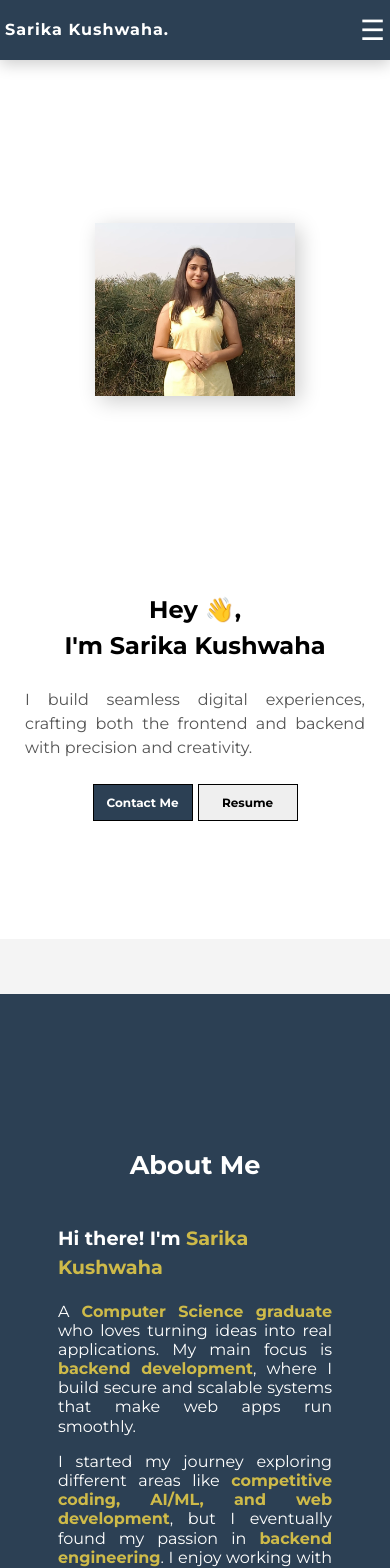
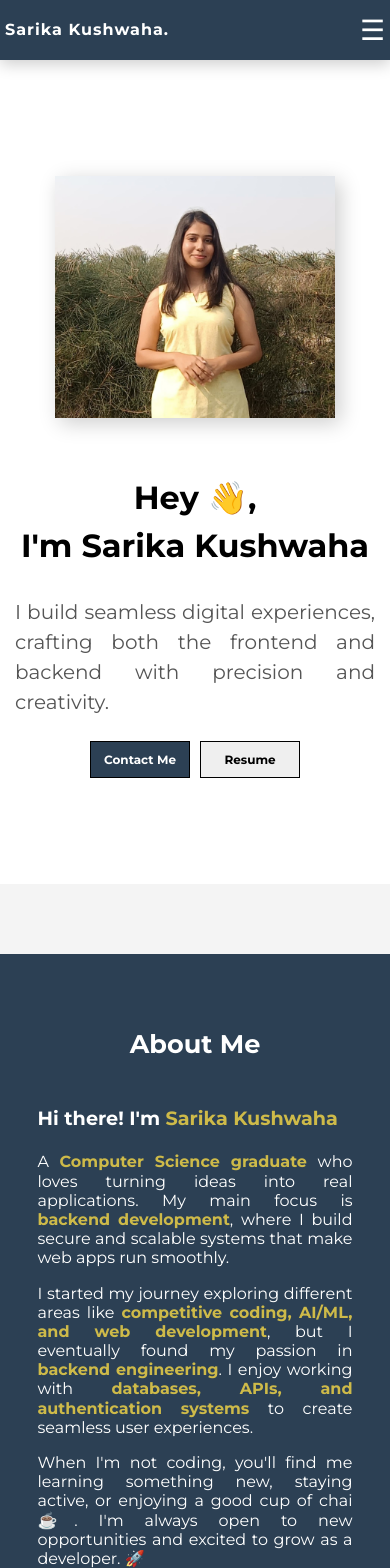
Before and after one commit to humsarika/humsarika-portfolio, a React (Vite) app: page / in a window 390 px wide. Shown: the top 1568 px of the page. Built offline with nearby package versions, Linux system fonts and the light colour scheme.

Commit message:
fixed margin and padding in about and hero section, reduced size of project card

```diff
--- a/src/index.css
+++ b/src/index.css
@@ -31,6 +31,15 @@ body{
    padding: 90px  0 0 0;
    min-height: 100vh;
  }
+ /* 1024 */
+ @media screen and (max-width: 1030px) {
+  .section-title-light,
+  .section-title-dark {
+    font-size: 2.5rem;       /* Smaller titles on medium screens */
+    margin-bottom: 0;     /* Less gap below title */
+  }
+
+ }
 
  @media (max-width: 768px) {
   .section-title-light,
--- a/src/styles/about.css
+++ b/src/styles/about.css
@@ -27,26 +27,26 @@
   font-weight: bold;
 }
 /* For screens around 1024px (small laptops / tablets landscape) */
-@media screen and (max-width: 1024px) {
+@media screen and (max-width: 1030px) {
   .about {
-    margin-top: 55px;
-    flex-direction: column-reverse;
-    padding: 2rem 3rem;
-    height: auto;
+    margin-top: 70px;
+    /* flex-direction: column-reverse; */
+    /* padding: 2rem 3rem; */
+    /* height: auto; */
     text-align: center;
   }
 
   .about-content {
-    max-width: 100%;
+    max-width: 90%;
   }
 
   .about-intro {
-    font-size: 2.5rem;
+    font-size: 2rem;
     margin-top: 40px;
   }
 
   .about p {
-    font-size: 1.1rem;
+    font-size: 1rem;
   }
   .about-content {
     padding: 0 1rem;
--- a/src/styles/hero.css
+++ b/src/styles/hero.css
@@ -72,12 +72,12 @@
     object-fit: contain; /* Ensures no cropping */
   }
 
-@media screen and (max-width: 1024px) {
+@media screen and (max-width: 1030px) {
   .hero {
-    margin-top: 55px;
+    margin-top: 90px;
     flex-direction: column-reverse;
     padding: 2rem 3rem;
-    height: auto;
+    /* height: auto; */
     text-align: center;
   }
 
@@ -116,6 +116,7 @@
   /* Tablets */
 @media screen and (max-width: 992px) {
   .hero {
+    margin-top: 20px;
     flex-direction: column-reverse;
     padding: 1rem 2rem;
     height: auto;
@@ -150,7 +151,9 @@
 /* Mobile */
 @media screen and (max-width: 576px) {
   .hero {
-    padding: 10px;
+    padding: 0;
+    justify-content: space-evenly;
+    height: 100vh;
   }
   .hero-content {
     padding: 0;
@@ -158,20 +161,21 @@
   }
 
   .hero-content h1 {
-    font-size: 1.5rem;
+    margin-top: 10px;
+    font-size: 2rem;
     text-align: center;
   }
 
   .hero-content p {
-    font-size: 16px;
+    font-size: 20px;
   }
 
   .hero-buttons {
     display: flex;
     flex-direction: row;
     justify-content: center;
-    font-size: 16px;
-    gap: 5px;
+    font-size: 20px;
+    gap: 10px;
   }
   .hero-buttons button {
     width: 100px;
@@ -183,14 +187,15 @@
     top: 50px;
   }
   .hero-image-container img {
-    width: 200px;
+    width: 280px;
   }
 }
-
-@media screen and (max-width: 360px) {
+/*
+@media screen and (max-width: 420px) {
   .hero {
     padding: 10px;
-    justify-content: space-evenly ;
+    justify-content: center;
+    height: auto;
   }
   .hero-content {
     padding: 0;
@@ -205,4 +210,9 @@
 
   .hero-content p {
     font-size: 16px;
-  }}
+  }
+
+  .hero-image-container{
+    top: 20px;
+  }
+} */
--- a/src/styles/navbar.css
+++ b/src/styles/navbar.css
@@ -1,8 +1,8 @@
 /* Navbar Container */
 .navbar-container {
   position: fixed;
-  top: 20px;
-  left: 0;
+  top: 10px;
+  /* left: 0; */
   width: 100%;
   display: flex;
   justify-content: center;
@@ -16,7 +16,7 @@
   background: #2c4054;
   backdrop-filter: blur(10px); /* Glass effect */
   padding: 12px 24px;
-  width: 100%;
+  width: 90%;
   max-width: 1100px;
   height: 65px;
   border-radius: 50px;
--- a/src/styles/project.css
+++ b/src/styles/project.css
@@ -10,6 +10,8 @@
     grid-template-columns: repeat(4, 1fr);
     gap: 3rem;
     margin-top: 1.5rem;
+    justify-items: center;
+    align-items: center;
   }
 
   .project-card {
@@ -18,6 +20,8 @@
     box-shadow: 2px 4px 12px rgba(0, 0, 0, 0.1);
     overflow: hidden;
     transition: transform 0.3s ease;
+    width: 300px;
+    height: 350px;
   }
 
   .project-card:hover {
@@ -70,7 +74,13 @@
       margin: 80px 60px;
     }
   }
+  @media screen and (max-width: 1030px) {
+    .projects-grid {
+      grid-template-columns: repeat(2, 1fr);
+      gap: 2rem;
+    }
 
+  }
   @media screen and (max-width: 992px) {
     .projects-grid {
       grid-template-columns: repeat(2, 1fr);
```
